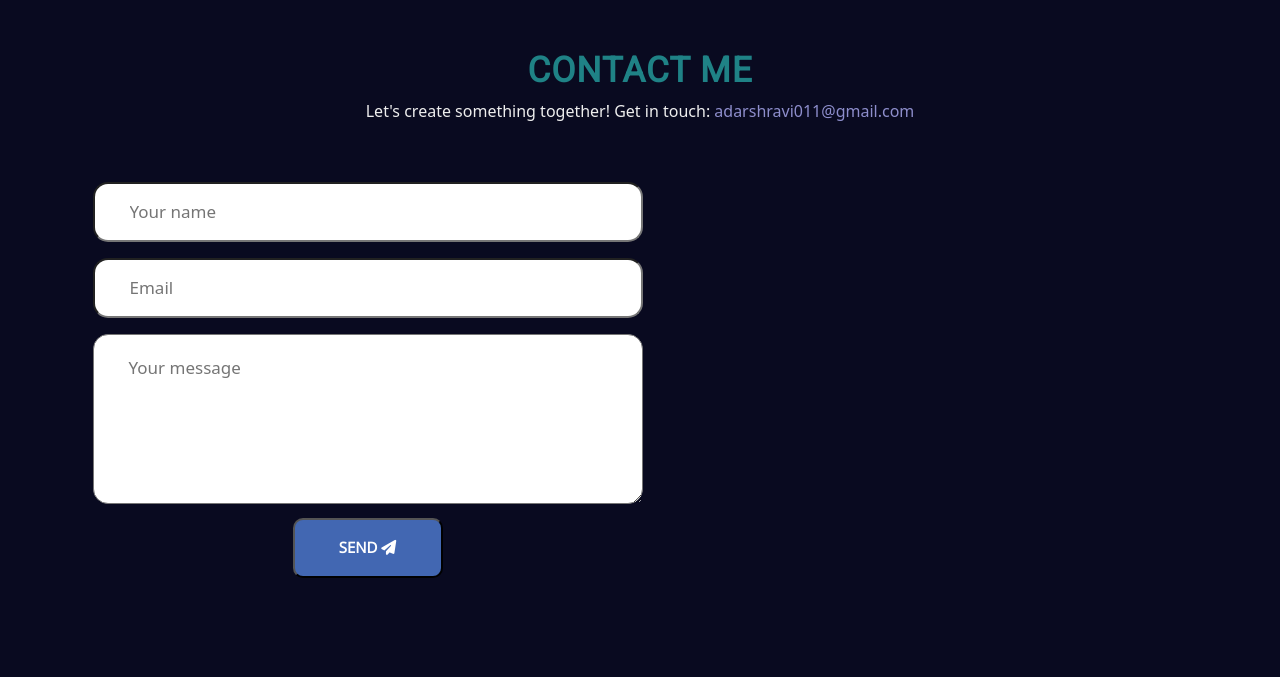
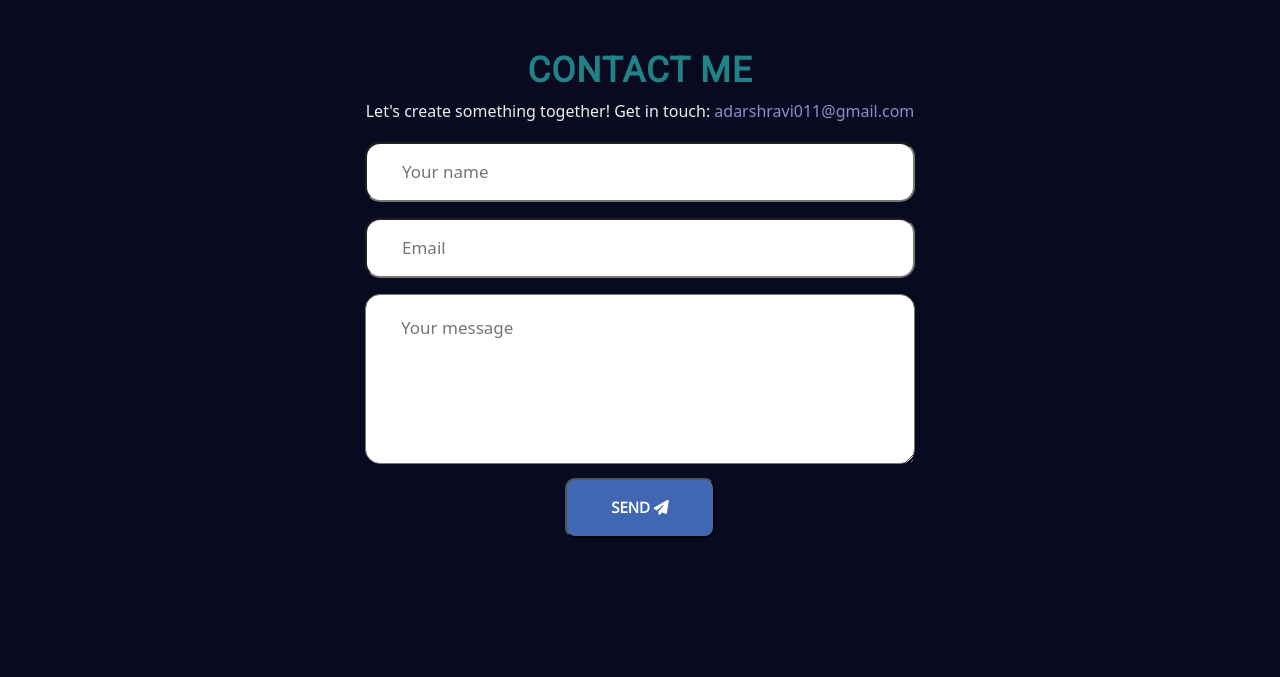
Before and after one commit to adarsh9847/personal, a plain HTML site: page index.html in a window 1280 px wide. Shown: the part 4110-4787 px from the top of the page. Drawn offline with nearby package versions, Linux system fonts and the light colour scheme.

Commit message:
Add files via upload

```diff
--- a/index.html
+++ b/index.html
@@ -224,13 +224,13 @@
 
     <section class="contact" id="contact">
       <div class="container">
-        <div class="section-heading mb-5">
+        <div class="section-heading mb-1">
           <h1>contact me</h1>
           <h6>Let's create something together! Get in touch:
             <a id="email" href="mailto:adarshravi011@gmail.com">adarshravi011@gmail.com</a>
           </h6>
         </div>
-        <div class="container-contact">
+        <div class="container-contact px-4">
           <div class="wrap-contact text-center">
             <form id="submit-form" action="" class="contact-form">
               <div class="wrap-input">
--- a/stylet.css
+++ b/stylet.css
@@ -332,7 +332,8 @@ section p {
 .container-contact{
   display: flex;
   flex-wrap: wrap;
-  padding: 15px;
+  justify-content: center;
+  align-items: center;
 }
 
 .wrap-contact{
```
